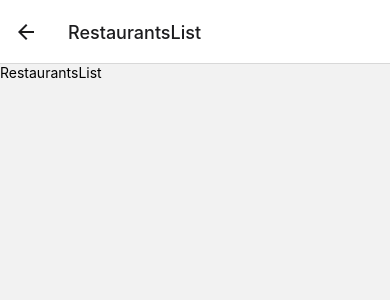
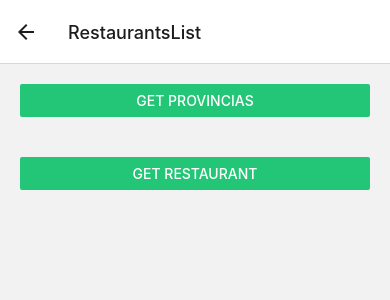
Before and after one commit to TeoVerdaguer/risto-user-app, a React Native app: screen /RestaurantsList in a window 390 px wide. Shown: the top 300 px of the page. Built offline with nearby package versions, Linux system fonts and the light colour scheme.

Commit message:
se arreglo el build en iOS (problema con porcesador Apple M1) + llamadas endpoints get-business y get-provinces

```diff
--- a/src/components/Login.jsx
+++ b/src/components/Login.jsx
@@ -92,7 +92,7 @@ const Login = ({navigation}) => {
                 familyName: userInfo.familyName,
                 name: userInfo.name,
                 email: userInfo.email,
-                client_id: userInfo.id, // TODO: client_id debe aceptar mas de 20 caracteres
+                client_id: userInfo.id,
                 photo: userInfo.photo,
                 })
             });
@@ -105,8 +105,8 @@ const Login = ({navigation}) => {
     }
 
     return (
-        <View>
-        <Text>Login</Text>
+        <View style={Styles.mainContainer}>
+        <Text style={Styles.title}>Risto</Text>
         {!user.idToken ? (
           <GoogleSigninButton
             style={{width: 192, height: 48}}
@@ -132,6 +132,15 @@ const Styles = StyleSheet.create({
         justifyContent: 'center',
         alignItems: 'center',
         margin: 20
+    },
+    title: {
+        fontSize: 32,
+        textAlign: 'center',
+        fontWeight: '700',
+        margin: 50
+    },
+    mainContainer: {
+        padding: 100
     }
 })
 
--- a/src/components/Main.jsx
+++ b/src/components/Main.jsx
@@ -16,7 +16,7 @@ const Main = ({ navigation }) => {
         </View>
         <View style={Styles.btnContainer}>
             <Button
-                color={'#22C676'}
+                color='#22C676'
                 title='Go to Login'
                 onPress={() =>
                     navigation.navigate('Login')
@@ -25,7 +25,7 @@ const Main = ({ navigation }) => {
         </View>
         <View style={Styles.btnContainer}>
             <Button
-                color={'#22C676'}
+                color='#22C676'
                 title='Go to Restaurants List'
                 onPress={() =>
                     navigation.navigate('RestaurantsList')
--- a/src/components/RestaurantsList.jsx
+++ b/src/components/RestaurantsList.jsx
@@ -1,12 +1,122 @@
-import React from 'react'
-import { View, Text } from 'react-native'
+import React from 'react';
+import {SafeAreaView, View, Button, Text} from 'react-native';
+import {useState} from 'react';
+import {StyleSheet} from 'react-native';
 
-const RestaurantsList = ({ navigation }) => {
+const RestaurantsList = ({navigation}) => {
+  let [provincias, setProvincias] = useState('');
+  let [restaurant, setRestaurant] = useState('');
+
+  const getProvincias = async () => {
+    const URL = 'https://api-ibook-dev.herokuapp.com/genericos/get-provinces/';
+
+    try {
+      const response = await fetch(URL, {
+        method: 'GET',
+        headers: {
+          Accept: 'application/json',
+          'Content-Type': 'application/json',
+        },
+      });
+      const responseJson = await response.json();
+      console.log(responseJson);
+      setProvincias(responseJson.data);
+    } catch (error) {
+      console.log(error);
+    }
+  };
+
+  const getRestaurant = async (provinceId, userId) => {
+    const URL =
+      'https://api-ibook-dev.herokuapp.com/business/get-business-list/?province=' +
+      provinceId +
+      '&user_id=' +
+      userId;
+
+    try {
+      const response = await fetch(URL, {
+        method: 'GET',
+        headers: {
+          Accept: 'application/json',
+          'Content-Type': 'application/json',
+        },
+      });
+      const responseJson = await response.json();
+      console.log(responseJson);
+      setRestaurant(responseJson.data);
+    } catch (error) {
+      console.log(error);
+    }
+  };
+
+  const mostrarProvincias = provincias => {
+    let listaProvincias = [];
+    for (let i = 0; i < provincias.length; i++) {
+      listaProvincias.push(provincias[i].province_name);
+    }
+    return listaProvincias.map(prov => {
+      return <Text style={Styles.text}>{prov}</Text>;
+    });
+  };
+
   return (
-    <View>
-        <Text>RestaurantsList</Text>
-    </View>
-  )
-}
+    <SafeAreaView>
+      <View style={Styles.btnContainer}>
+        <Button
+          title="GET provincias"
+          color="#22C676"
+          onPress={() => {
+            getProvincias();
+          }}
+        />
+      </View>
 
-export default RestaurantsList
+      <View style={Styles.btnContainer}>
+        <Button
+          title="GET restaurant"
+          color="#22C676"
+          onPress={() => {
+            getRestaurant('1', 'd90f0b537aff11edb36a548aaed1f418');
+          }}
+        />
+      </View>
+
+      <View style={Styles.txtContainer}>
+        <View style={Styles.listContainer}>
+          {provincias
+            ? mostrarProvincias(provincias)
+            : null}
+        </View>
+        <View style={Styles.restoInfoContainer}>
+          <Text>
+            {restaurant
+              ? restaurant
+              : null}
+          </Text>
+        </View>
+      </View>
+    </SafeAreaView>
+  );
+};
+
+const Styles = StyleSheet.create({
+  txtContainer: {
+    height: '70%',
+    marginLeft: 20,
+    marginRight: 20,
+  },
+  text: {
+    fontSize: 10,
+  },
+  listContainer: {
+    flex: 1,
+    justifyContent: 'flex-start',
+    alignItems: 'flex-start',
+  },
+  restoInfoContainer: {},
+  btnContainer: {
+    margin: 20,
+  },
+});
+
+export default RestaurantsList;
```
Also changed, not shown: 6 other files (tests, documents, lock files or other folders).
